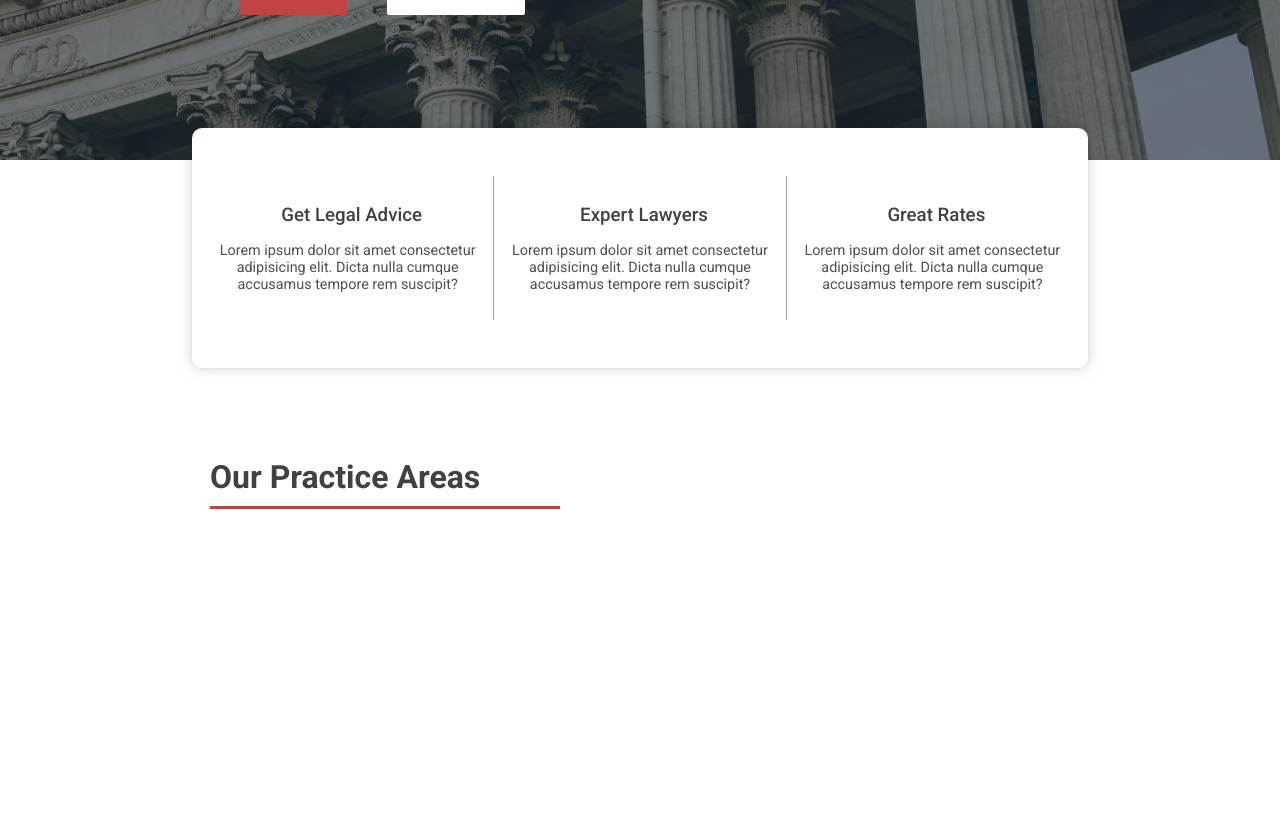
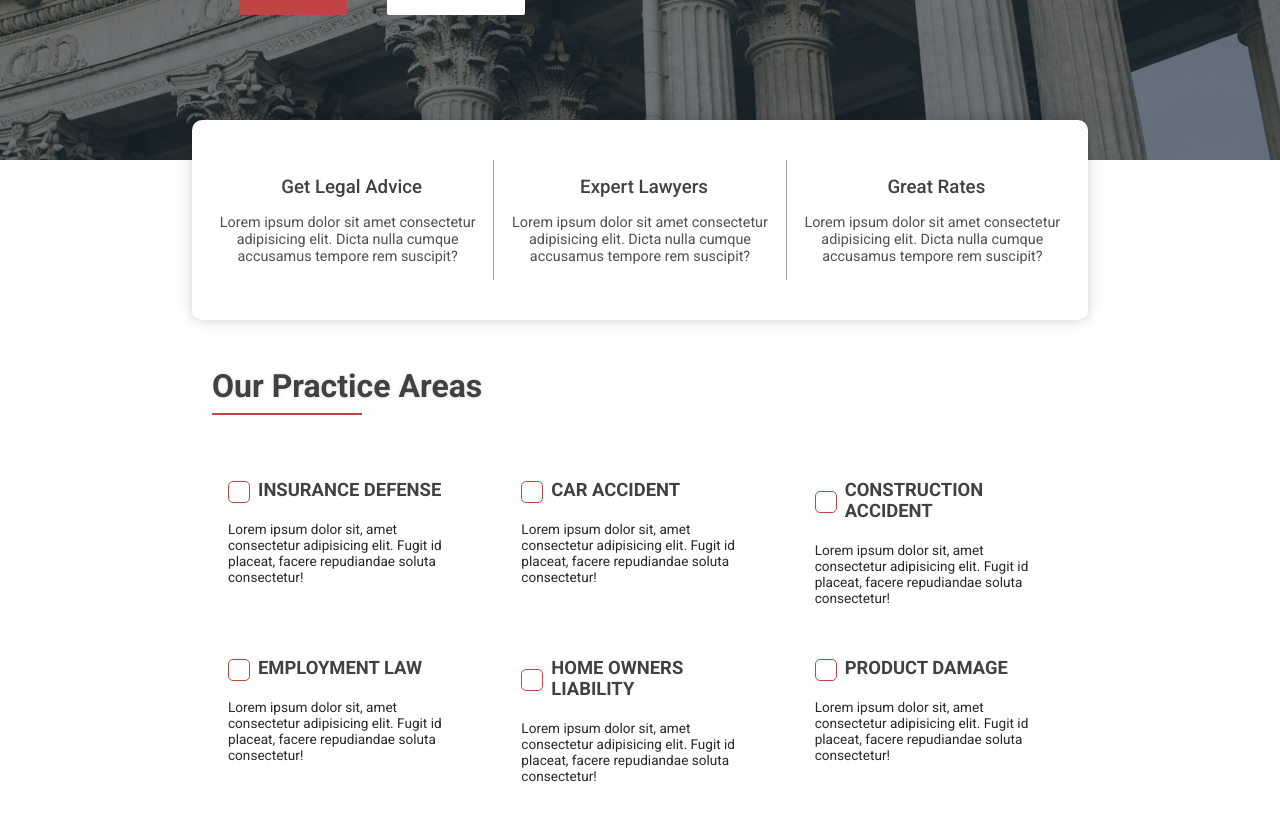
Before and after one commit to jecreative/provan_law, a Next.js app: page / in a window 1280 px wide. Shown: the part 640-1460 px from the top of the page. Built offline with nearby package versions, Linux system fonts and the light colour scheme.

Commit message:
Finished practice area section

```diff
--- a/src/components/PracticeAreas.tsx
+++ b/src/components/PracticeAreas.tsx
@@ -2,7 +2,7 @@ import styled from 'styled-components'
 const PracticeAreas = () => {
   return (
     <StyledPracticeAreas>
-      <div className='info-card'>
+      <InfoCard id='info_card'>
         <div className='infoCard-left'>
           <h3>
             <i className='fas fa-check-square'></i> Get Legal Advice
@@ -31,27 +31,124 @@ const PracticeAreas = () => {
             cumque accusamus tempore rem suscipit?
           </p>
         </div>
+      </InfoCard>
+
+      <Services id='services'>
+        <div className='services-header'>
+          <h3>Our Practice Areas</h3>
+          <hr />
         </div>
 
-      <div className='areas'>
-        <h3>Our Practice Areas</h3>
+        <div className='services-body'>
+          <div className='service-item'>
+            <div className='service-item-top'>
+              <i className='fas fa-shield-alt'></i>
+              <h3>Insurance Defense</h3>
             </div>
+            <div className='service-item-bottom'>
+              <p>
+                Lorem ipsum dolor sit, amet consectetur adipisicing elit. Fugit
+                id placeat, facere repudiandae soluta consectetur!
+              </p>
+            </div>
+          </div>
+          <div className='service-item'>
+            <div className='service-item-top'>
+              <i className='fas fa-car-crash'></i>
+              <h3>Car Accident</h3>
+            </div>
+            <div className='service-item-bottom'>
+              <p>
+                Lorem ipsum dolor sit, amet consectetur adipisicing elit. Fugit
+                id placeat, facere repudiandae soluta consectetur!
+              </p>
+            </div>
+          </div>
+          <div className='service-item'>
+            <div className='service-item-top'>
+              <i className='fas fa-hard-hat'></i>
+              <h3>Construction Accident</h3>
+            </div>
+            <div className='service-item-bottom'>
+              <p>
+                Lorem ipsum dolor sit, amet consectetur adipisicing elit. Fugit
+                id placeat, facere repudiandae soluta consectetur!
+              </p>
+            </div>
+          </div>
+          <div className='service-item'>
+            <div className='service-item-top'>
+              <i className='fas fa-gavel'></i>
+              <h3>Employment Law</h3>
+            </div>
+            <div className='service-item-bottom'>
+              <p>
+                Lorem ipsum dolor sit, amet consectetur adipisicing elit. Fugit
+                id placeat, facere repudiandae soluta consectetur!
+              </p>
+            </div>
+          </div>
+          <div className='service-item'>
+            <div className='service-item-top'>
+              <i className='fas fa-house-user'></i>
+              <h3>Home Owners Liability</h3>
+            </div>
+            <div className='service-item-bottom'>
+              <p>
+                Lorem ipsum dolor sit, amet consectetur adipisicing elit. Fugit
+                id placeat, facere repudiandae soluta consectetur!
+              </p>
+            </div>
+          </div>
+          <div className='service-item'>
+            <div className='service-item-top'>
+              <i className='fas fa-parachute-box'></i>
+              <h3>Product Damage</h3>
+            </div>
+            <div className='service-item-bottom'>
+              <p>
+                Lorem ipsum dolor sit, amet consectetur adipisicing elit. Fugit
+                id placeat, facere repudiandae soluta consectetur!
+              </p>
+            </div>
+          </div>
+        </div>
+      </Services>
     </StyledPracticeAreas>
   )
 }
 
-const StyledPracticeAreas = styled.div`
+const StyledPracticeAreas = styled.section`
   width: 100%;
-  height: 100vh;
   position: relative;
   display: flex;
   align-items: center;
   justify-content: center;
-  .info-card {
+  padding: 0 13.25rem;
+  height: 100%;
+  margin-bottom: 200px;
+  @media (max-width: 1130px) {
+    padding: 0 3.75rem;
+    height: 100%;
+  }
+  @media (max-width: 920px) {
+    padding: 0 3.75rem;
+    height: 60%;
+    margin-bottom: 100px;
+  }
+  @media (max-width: 768px) {
+    padding: 0 2rem;
+  }
+  @media (max-width: 500px) {
+    padding: 0;
+  }
+`
+
+const InfoCard = styled.div`
   width: 70%;
-    height: 30%;
+  height: 40%;
   position: absolute;
-    transform: translateY(-130%);
+  transform: translateY(-95%);
   background: white;
   box-shadow: 0 0 20px rgba(0, 0, 0, 0.1), 0 0 10px rgba(0, 0, 0, 0.1);
   border-radius: 10px;
@@ -60,6 +157,11 @@ const StyledPracticeAreas = styled.div`
   align-items: center;
   text-align: center;
   padding: 0 10px;
+  @media (max-width: 1130px) {
+    height: 40%;
+
+    transform: translateY(-100%);
+  }
   @media (max-width: 920px) {
     display: none;
   }
@@ -102,31 +204,176 @@ const StyledPracticeAreas = styled.div`
     justify-content: center;
     padding: 10px;
   }
-  }
-  .areas {
+`
+
+const Services = styled.div`
   width: 100%;
   height: 70%;
   text-align: left;
   position: relative;
-    transform: translateY(30%);
-    padding: 0 210px;
-    @media (max-width: 1130px) {
-      padding: 0px 150px;
+  transform: translateY(35%);
+
+  @media (max-width: 920px) {
+    transform: translateY(10%);
+    height: 100%;
+    padding: 0 1.5rem;
   }
-    @media (max-width: 920px) {
-      transform: translateY(0%);
-      height: 100%;
-      padding: 30px 75px;
-    }
-    @media (max-width: 500px) {
-      padding: 50px 25px;
-    }
+  @media (min-width: 700px) {
+    .services-header {
+      margin-top: 2rem;
+      margin-bottom: 4rem;
       h3 {
         font-size: 2rem;
         color: #414141;
-      border-bottom: 3px solid #c24343;
-      padding: 10px 0;
-      width: 350px;
+        margin-bottom: 0.5rem;
+        text-shadow: 0 0 5px rgba(58, 58, 58, 0.1),
+          0 0 2px rgba(58, 58, 58, 0.1);
+      }
+      hr {
+        width: 150px;
+        border: none;
+        background: #c24343;
+        height: 2px;
+      }
+    }
+    .services-body {
+      height: 100%;
+      display: grid;
+      grid-template-columns: repeat(3, minmax(0, 1fr));
+
+      grid-column-gap: 1.5rem;
+      width: 100%;
+      .service-item {
+        min-height: 150px;
+        display: flex;
+        flex-direction: column;
+        align-items: flex-start;
+        /* justify-content: space-between; */
+        margin-bottom: 1.75rem;
+        border-radius: 10px;
+        /* box-shadow: 0 0 15px rgba(58, 58, 58, 0.1),
+          0 0 10px rgba(58, 58, 58, 0.1); */
+        overflow: hidden;
+        .service-item-top {
+          width: 100%;
+          padding: 0 1rem;
+          display: flex;
+          align-items: center;
+          /* justify-content: flex-start; */
+          /* height: 100%; */
+          /* padding: 1rem; */
+          margin-bottom: 1rem;
+          i {
+            font-size: 1.5rem;
+            border-radius: 5px;
+            border: 1px solid #c24343;
+            padding: 10px;
+            color: #c24343;
+            margin-right: 0.5rem;
+          }
+          h3 {
+            margin-bottom: 0.3rem;
+            color: #414141;
+            text-transform: uppercase;
+            font-size: 1.15rem;
+          }
+        }
+        .service-item-bottom {
+          width: 100%;
+          /* height: 100%; */
+          /* background: #dfe1e4; */
+          padding: 0 1rem; /* Added 0 for padding top & bottom */
+          display: flex;
+          align-items: center;
+          /* justify-content: center; */
+          p {
+            color: #282828;
+            font-size: 0.85rem;
+            width: 100%;
+          }
+        }
+      }
+    }
+  }
+
+  @media (max-width: 700px) {
+    transform: translateY(0%);
+    height: 100%;
+    padding: 1.5rem;
+    padding-top: 2rem;
+    .services-header {
+      margin: 2rem 0;
+      h3 {
+        font-size: 1.4rem;
+        color: #414141;
+        margin-bottom: 0.5rem;
+        text-shadow: 0 0 5px rgba(58, 58, 58, 0.1),
+          0 0 2px rgba(58, 58, 58, 0.1);
+      }
+      hr {
+        width: 150px;
+        border: none;
+        background: #c24343;
+        height: 2px;
+      }
+    }
+    .services-body {
+      height: 100%;
+      display: flex;
+      flex-direction: column;
+      width: 100%;
+      .service-item {
+        min-height: 150px;
+        display: flex;
+        flex-direction: column;
+        align-items: center;
+        /* justify-content: space-between; */
+        margin-bottom: 0.2rem;
+        border-radius: 5px;
+        /* box-shadow: 0 0 15px rgba(58, 58, 58, 0.3), 0 0 10px rgba(0, 0, 0, 0.1); */
+        overflow: hidden;
+        .service-item-top {
+          width: 100%;
+          padding: 0 1rem;
+          display: flex;
+          align-items: center;
+          /* justify-content: flex-start; */
+          /* height: 100%; */
+          padding: 0.5rem 1rem;
+          i {
+            font-size: 1.5rem;
+            border-radius: 5px;
+            border: 1px solid #939393;
+            padding: 10px;
+            color: #c24343;
+            margin-right: 0.5rem;
+          }
+          h3 {
+            margin-bottom: 0.3rem;
+            color: #414141;
+            text-transform: uppercase;
+            font-size: 1.25rem;
+            text-shadow: 0 0 5px rgba(58, 58, 58, 0.1),
+              0 0 2px rgba(58, 58, 58, 0.1);
+          }
+        }
+        .service-item-bottom {
+          width: 100%;
+          /* height: 100%; */
+          /* background: #dfe1e4; */
+          padding: 0.5rem 1rem;
+          display: flex;
+          align-items: center;
+          justify-content: center;
+          p {
+            color: #282828;
+            font-size: 0.85rem;
+            width: 100%;
+            text-shadow: 0 0 5px rgba(58, 58, 58, 0.1),
+              0 0 2px rgba(58, 58, 58, 0.1);
+          }
+        }
+      }
     }
   }
 `
```
Lines whose indentation alone changed are shown as unchanged.
